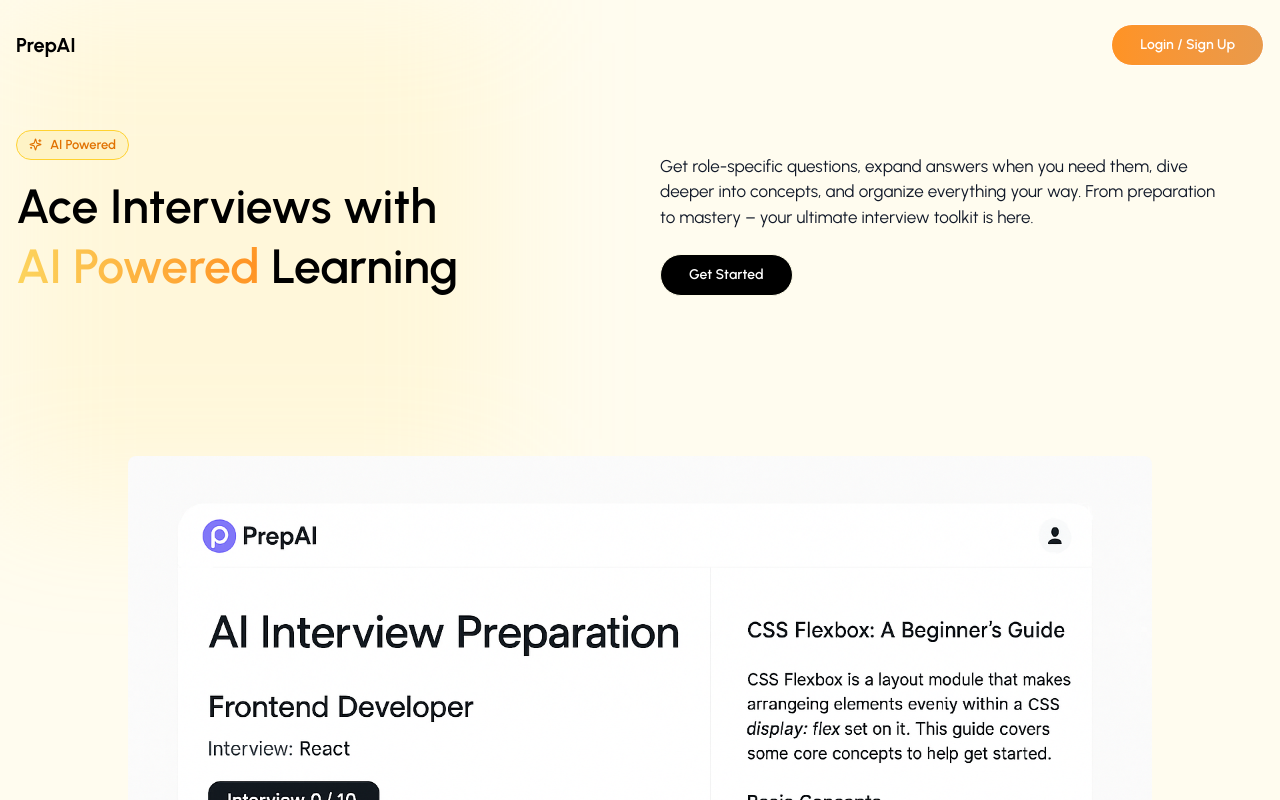
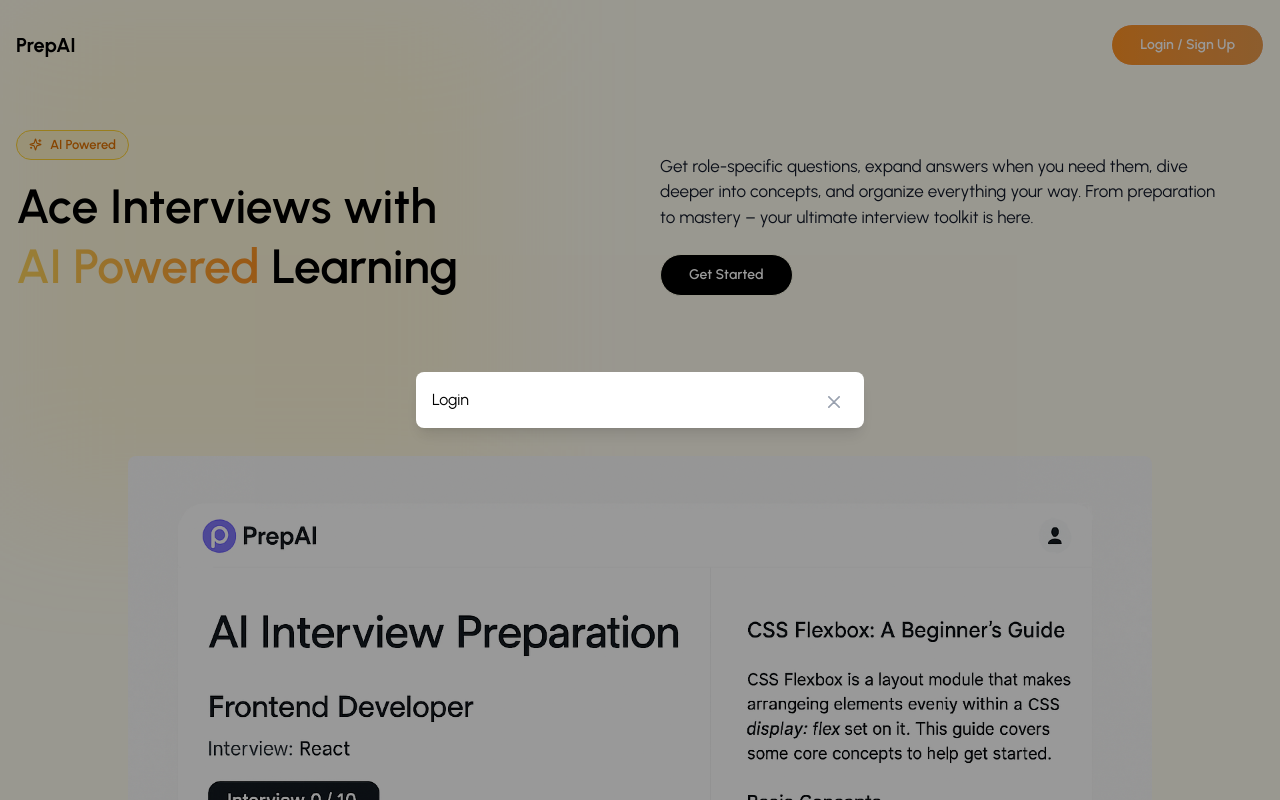
Before and after one commit to abhi-up/ai-interview-prep, a React (Vite) app in the folder frontend/: page / in a window 1280 px wide. Shown: the top 800 px of the page. Built offline with nearby package versions, Linux system fonts and the light colour scheme.

Commit message:
added modal layout

```diff
--- a/frontend/src/components/Modal.jsx
+++ b/frontend/src/components/Modal.jsx
@@ -1,7 +1,45 @@
-import React from "react"
+const Modal = ({ children, isOpen, onClose, hideHeader, title }) => {
+  return (
+    <div className="fixed inset-0 z-50 flex justify-center items-center w-full h-full bg-black/40">
+      {/* Modal Content */}
+      <div className="relative flex flex-col w-full max-w-md bg-white rounded-lg shadow-lg overflow-hidden">
+        {/* Close Button */}
+        <button
+          className="text-gray-400 bg-transparent hover:bg-orange-100 hover:text-gray-900 rounded-lg text-sm w-8 h-8 flex justify-center items-center absolute top-3.5 right-3.5"
+          type="button"
+          onClick={onClose}
+        >
+          <svg
+            className="w-3 h-3"
+            aria-hidden="true"
+            xmlns="http://www.w3.org/2000/svg"
+            fill="none"
+            viewBox="0 0 14 14"
+          >
+            <path
+              stroke="currentColor"
+              strokeLinecap="round"
+              strokeLinejoin="round"
+              strokeWidth="2"
+              d="M1 1l6 6m0 0l6 6M7 7l6-6M7 7l-6 6"
+            />
+          </svg>
+        </button>
 
-const Modal = () => {
-  return <div>Modal</div>
+        {/* Modal Header */}
+        {!hideHeader && (
+          <div className="flex items-center justify-between p-4 border-b border-gray-200">
+            <h3 className="md:text-lg font-medium text-gray-900">{title}</h3>
+          </div>
+        )}
+
+        {/* Modal Body */}
+        <div className="p-4 overflow-y-auto custom-scrollbar max-h-[80vh]">
+          {children}
+        </div>
+      </div>
+    </div>
+  )
 }
 
 export default Modal
```
